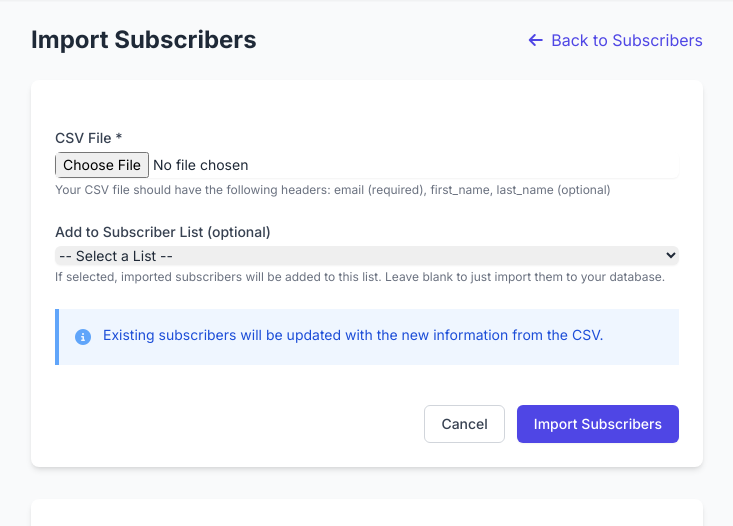
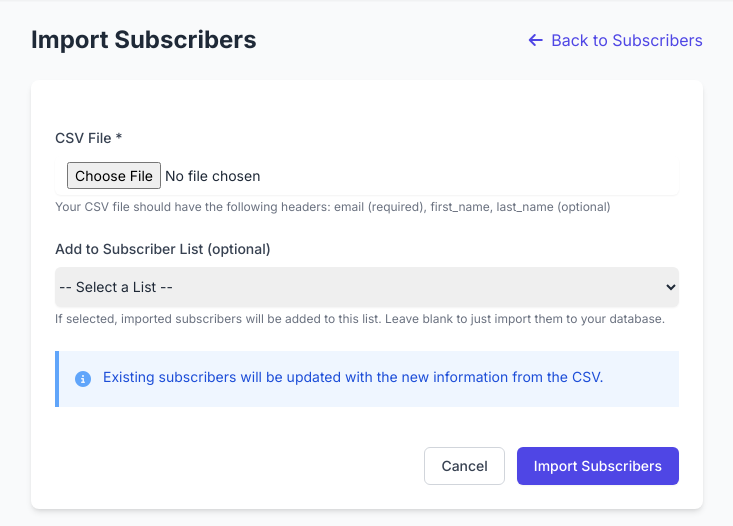
Before and after one commit to BotCoder254/django, a Django app: page /subscribers/import/ in a window 1280 px wide. Shown: the part 72-598 px from the top of the page, without its empty margins (273-1006 px from the left). Run offline with Django 5.2, Linux system fonts and the light colour scheme; a user stored in the database is signed in; data comes from the database, SQL or seed files in the repository; data that the repository does not hold is empty; some libraries are stand-ins or nearby versions.

```diff
--- a/marketing/forms.py
+++ b/marketing/forms.py
@@ -10,11 +10,13 @@ class SubscriberForm(forms.ModelForm):
     """
     class Meta:
         model = Subscriber
-        fields = ('email', 'first_name', 'last_name', 'is_active')
+        fields = ('email', 'first_name', 'last_name', 'is_active', 'country', 'city')
         widgets = {
-            'email': forms.EmailInput(attrs={'class': 'form-control'}),
-            'first_name': forms.TextInput(attrs={'class': 'form-control'}),
-            'last_name': forms.TextInput(attrs={'class': 'form-control'}),
+            'email': forms.EmailInput(attrs={'class': 'form-control', 'style': 'height: 38px;'}),
+            'first_name': forms.TextInput(attrs={'class': 'form-control', 'style': 'height: 38px;'}),
+            'last_name': forms.TextInput(attrs={'class': 'form-control', 'style': 'height: 38px;'}),
+            'country': forms.TextInput(attrs={'class': 'form-control', 'style': 'height: 38px;'}),
+            'city': forms.TextInput(attrs={'class': 'form-control', 'style': 'height: 38px;'}),
             'is_active': forms.CheckboxInput(attrs={'class': 'form-check-input'}),
         }
 
@@ -24,12 +26,12 @@ class SubscriberImportForm(forms.Form):
     """
     csv_file = forms.FileField(
         label='CSV File',
-        widget=forms.FileInput(attrs={'class': 'form-control', 'accept': '.csv'})
+        widget=forms.FileInput(attrs={'class': 'form-control', 'accept': '.csv', 'style': 'height: auto; padding: 8px;'})
     )
     subscriber_list = forms.ModelChoiceField(
         queryset=SubscriberList.objects.none(),
         required=False,
-        widget=forms.Select(attrs={'class': 'form-control'})
+        widget=forms.Select(attrs={'class': 'form-control', 'style': 'height: 38px;'})
     )
 
     def __init__(self, *args, **kwargs):
--- a/static/css/auth.css
+++ b/static/css/auth.css
@@ -2,71 +2,129 @@
 
 /* Default styling for form inputs */
 .form-input,
-input[type="text"],
-input[type="email"],
-input[type="password"],
-input[type="search"],
-select {
-    @apply w-full rounded-md border border-gray-300 px-3 py-2 shadow-sm focus:border-indigo-500 focus:ring focus:ring-indigo-200 focus:ring-opacity-50;
+.form-textarea,
+.form-select,
+.form-multiselect {
+    width: 100%;
+    padding: 0.5rem 0.75rem;
+    border-radius: 0.375rem;
+    border: 1px solid #d1d5db;
+    box-shadow: 0 1px 2px 0 rgba(0, 0, 0, 0.05);
+    min-height: 38px;
 }
 
 /* Error state for form inputs */
 .error input[type="text"],
 .error input[type="email"],
 .error input[type="password"],
-.error select {
-    @apply border-red-500 pr-10 focus:border-red-500 focus:ring-red-200;
+.error select,
+.error textarea {
+    border-color: #ef4444;
 }
 
 /* Style for form labels */
 label {
-    @apply block text-sm font-medium text-gray-700 mb-1;
+    display: block;
+    margin-bottom: 0.5rem;
+    font-size: 0.875rem;
+    font-weight: 500;
+    color: #374151;
 }
 
 /* Improve checkbox/radio styling */
 input[type="checkbox"],
 input[type="radio"] {
-    @apply h-4 w-4 text-indigo-600 focus:ring-indigo-500 border-gray-300 rounded;
+    display: inline-block;
+    vertical-align: middle;
+    margin-right: 0.5rem;
 }
 
 /* Style for submit buttons */
 button[type="submit"] {
-    @apply w-full py-3 px-4 border border-transparent rounded-md shadow-sm text-white bg-indigo-600 hover:bg-indigo-700 focus:outline-none focus:ring-2 focus:ring-offset-2 focus:ring-indigo-500 transition-colors;
+    padding: 0.5rem 1rem;
+    font-weight: 500;
+    border-radius: 0.375rem;
 }
 
 /* Help text styling */
 .helptext {
-    @apply mt-1 text-xs text-gray-500 block;
+    display: block;
+    font-size: 0.75rem;
+    color: #6b7280;
+    margin-top: 0.25rem;
 }
 
 /* Error message styling */
 .errorlist {
-    @apply text-red-600 text-sm mt-1 list-none p-0;
+    list-style-type: none;
+    padding: 0;
+    margin: 0.25rem 0 0;
+    color: #ef4444;
+    font-size: 0.75rem;
 }
 
 /* Special form group spacing */
 .form-group {
-    @apply mb-4;
+    margin-bottom: 1rem;
 }
 
 /* Hover effects for links */
 a {
-    @apply transition-colors;
+    color: #4f46e5;
+    text-decoration: none;
 }
 
 /* Form field focus animation */
 .form-input:focus,
-input:focus,
-select:focus {
-    @apply transition-shadow duration-200;
+.form-textarea:focus,
+.form-select:focus,
+.form-multiselect:focus {
+    outline: none;
+    border-color: #6366f1;
+    box-shadow: 0 0 0 3px rgba(99, 102, 241, 0.2);
 }
 
 /* Style for social login buttons */
 .social-login-btn {
-    @apply w-full inline-flex justify-center py-2 px-4 border border-gray-300 rounded-md shadow-sm bg-white text-sm font-medium text-gray-700 hover:bg-gray-50 transition-colors;
+    width: 100%;
+    padding: 0.5rem 1rem;
+    border-radius: 0.375rem;
 }
 
 /* Container styling for auth pages */
 .auth-container {
-    @apply flex flex-col md:flex-row h-full min-h-[600px] overflow-hidden bg-white rounded-lg shadow-lg mt-8;
+    max-width: 28rem;
+    margin: 0 auto;
+    padding: 1.5rem;
 }
+
+/* Fix for file inputs */
+input[type="file"] {
+    padding: 0.375rem 0.75rem;
+    line-height: 1.5;
+    height: auto;
+    min-height: 38px;
+}
+
+/* Fix for select dropdowns */
+select {
+    height: 38px;
+    padding: 0.375rem 0.75rem;
+    appearance: auto;
+}
+
+/* Fix for multiple select */
+select[multiple] {
+    height: auto;
+    min-height: 80px;
+}
+
+/* Fix for checkbox alignment */
+.form-check {
+    display: flex;
+    align-items: center;
+}
+
+.form-check-input {
+    margin-right: 0.5rem;
+}
--- a/templates/marketing/import_subscribers.html
+++ b/templates/marketing/import_subscribers.html
@@ -35,7 +35,7 @@
                     </label>
                     <div class="mt-1">
                         <input type="file" name="csv_file" id="csv_file" accept=".csv"
-                               class="shadow-sm focus:ring-indigo-500 focus:border-indigo-500 block w-full sm:text-sm border-gray-300 rounded-md" required>
+                               class="shadow-sm focus:ring-indigo-500 focus:border-indigo-500 block w-full sm:text-sm border-gray-300 rounded-md py-2 px-3" required>
                     </div>
                     {% if form.csv_file.errors %}
                     <p class="mt-2 text-sm text-red-600">{{ form.csv_file.errors }}</p>
@@ -83,7 +83,7 @@
                     </label>
                     <div class="mt-1">
                         <input type="file" name="csv_file" id="csv_file" accept=".csv"
-                               class="shadow-sm focus:ring-indigo-500 focus:border-indigo-500 block w-full sm:text-sm border-gray-300 rounded-md" required>
+                               class="shadow-sm focus:ring-indigo-500 focus:border-indigo-500 block w-full sm:text-sm border-gray-300 rounded-md py-2 px-3" required>
                     </div>
                     {% if form.csv_file.errors %}
                     <p class="mt-2 text-sm text-red-600">{{ form.csv_file.errors }}</p>
@@ -99,7 +99,7 @@
                     </label>
                     <div class="mt-1">
                         <select name="subscriber_list" id="subscriber_list"
-                                class="shadow-sm focus:ring-indigo-500 focus:border-indigo-500 block w-full sm:text-sm border-gray-300 rounded-md">
+                                class="shadow-sm focus:ring-indigo-500 focus:border-indigo-500 block w-full sm:text-sm border-gray-300 rounded-md h-10">
                             <option value="">-- Select a List --</option>
                             {% for list in form.subscriber_list.field.queryset %}
                             <option value="{{ list.id }}" {% if form.subscriber_list.value == list.id %}selected{% endif %}>
@@ -177,9 +177,15 @@ customer@example.com,,,UK,London,true</pre>
         if (fileInput && fileLabel) {
             fileInput.addEventListener('change', function() {
                 if (fileInput.files.length > 0) {
-                    fileLabel.querySelector('span').textContent = fileInput.files[0].name;
+                    const fileNameSpan = fileLabel.querySelector('span');
+                    if (fileNameSpan) {
+                        fileNameSpan.textContent = fileInput.files[0].name;
+                    }
                 } else {
-                    fileLabel.querySelector('span').textContent = 'Upload a CSV file';
+                    const fileNameSpan = fileLabel.querySelector('span');
+                    if (fileNameSpan) {
+                        fileNameSpan.textContent = 'Upload a CSV file';
+                    }
                 }
             });
         }
```
